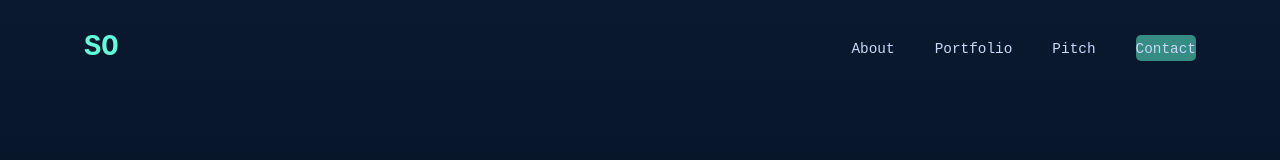
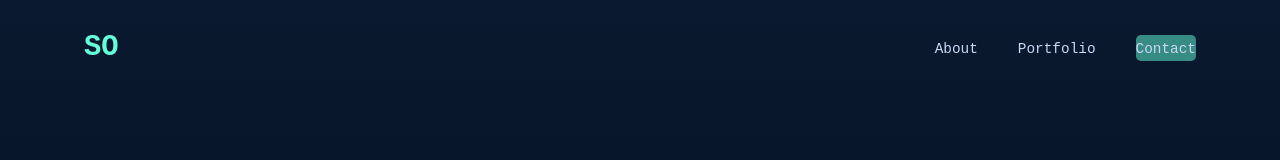
Before and after one commit to shem-opiyo/ALX_Personal_portfolio, a plain HTML site: page contact.html in a window 1280 px wide. Shown: the top 160 px of the page. Drawn offline with Linux system fonts and the light colour scheme.

Commit message:
updated the pitch feature

```diff
--- a/contact.html
+++ b/contact.html
@@ -16,7 +16,7 @@
                 <ul class="nav-links">
                     <li><a href="index.html">About</a></li>
                     <li><a href="portfolio.html">Portfolio</a></li>
-                    <li><a href="pitch.html">Pitch</a></li>
+                    <!-- <li><a href="pitch.html">Pitch</a></li> -->
                     <li class="active-page"><a href="contact.html">Contact</a></li>
                 </ul>
                 <div class="mobile-menu">
```
Also changed, not shown: index.html (+1 -1 lines), portfolio.html (+1 -1 lines).
